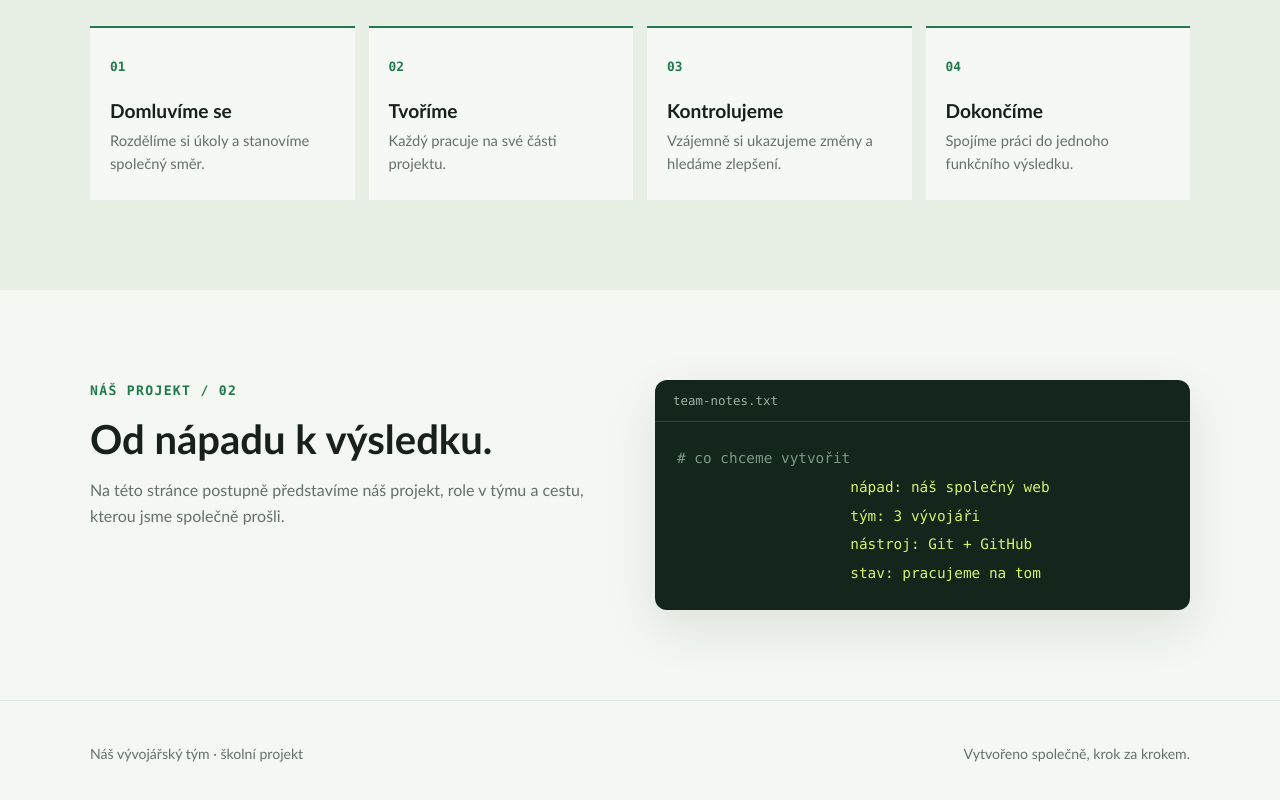
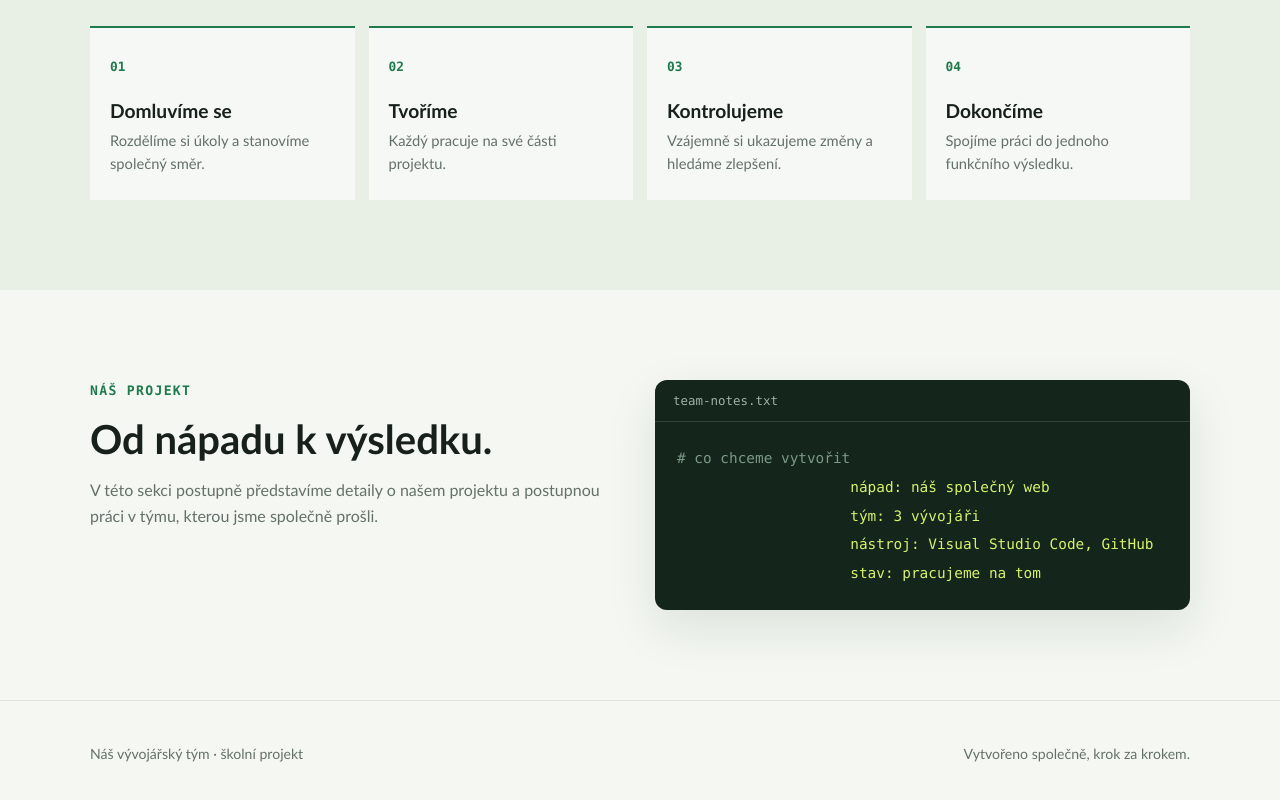
Before and after one commit to JanuV08/git-project-Janu-Macku-Dolsky, a plain HTML site: page index.html in a window 1280 px wide. Shown: the part 1615-2415 px from the top of the page. Drawn offline with Linux system fonts and the light colour scheme.

Commit message:
uprava textu na strance, vytvoreni textu readme
lehka uprava textu na strance. Vytvoreny readme - neni hotove na 100%

```diff
--- a/index.html
+++ b/index.html
@@ -276,16 +276,16 @@
 		<section id="projekt">
 			<div class="wrap commands">
 				<div>
-					<p class="eyebrow" style="color: var(--green);">Náš projekt / 02</p>
+					<p class="eyebrow" style="color: var(--green);">Náš projekt</p>
 					<h2>Od nápadu k výsledku.</h2>
-					<p class="commands-intro">Na této stránce postupně představíme náš projekt, role v týmu a cestu, kterou jsme společně prošli.</p>
+					<p class="commands-intro">V této sekci postupně představíme detaily o našem projektu a postupnou práci v týmu, kterou jsme společně prošli.</p>
 				</div>
 				<div class="code-box">
 					<div class="code-title"><span>team-notes.txt</span></div>
 					<pre><span class="comment"># co chceme vytvořit</span>
                     <span class="command">nápad: náš společný web</span>
                     <span class="command">tým: 3 vývojáři</span>
-                    <span class="command">nástroj: Git + GitHub</span>
+                    <span class="command">nástroj: Visual Studio Code, GitHub</span>
                     <span class="command">stav: pracujeme na tom</span></pre>
 				</div>
 			</div>
```
Also changed, not shown: 1 other file.
